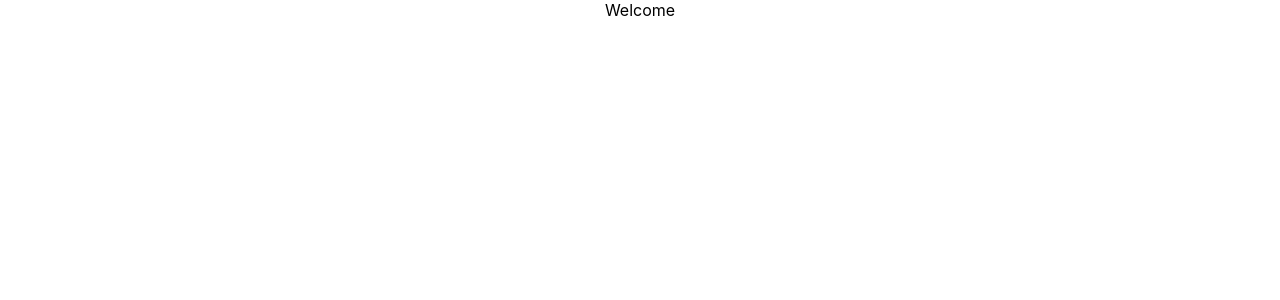
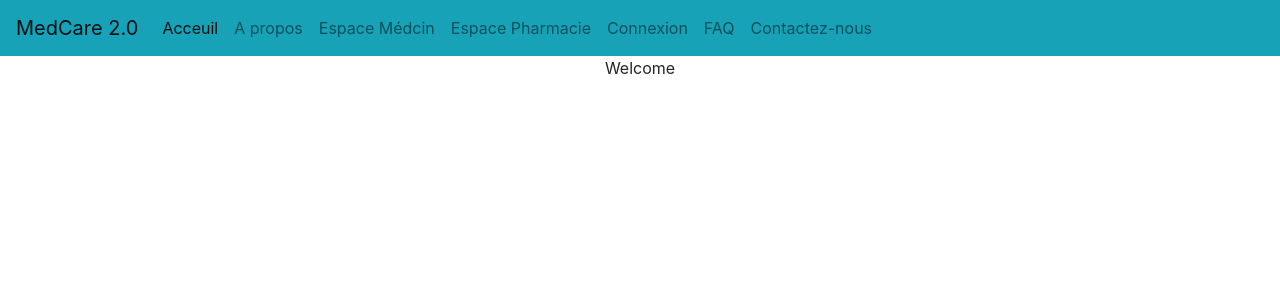
Before and after one commit to chaouielmehdi/medcare, a React (Create React App) app: page / in a window 1280 px wide. Shown: the top 300 px of the page. Built offline with nearby package versions, Linux system fonts and the light colour scheme.

Commit message:
Init Header

```diff
--- a/public/index.html
+++ b/public/index.html
@@ -5,39 +5,20 @@
 		<link rel="icon" href="%PUBLIC_URL%/favicon.ico" />
 		<meta name="viewport" content="width=device-width, initial-scale=1" />
 		<meta name="theme-color" content="#000000" />
-    <meta
-      name="description"
-      content="Web site created using create-react-app"
+		<meta name="description" content="Web site created using create-react-app" />
+		<link rel="apple-touch-icon" href="%PUBLIC_URL%/logo192.png" />
+		<link rel="manifest" href="%PUBLIC_URL%/manifest.json" />
+		<title>React App</title>
+		<link
+			rel="stylesheet"
+			href="https://stackpath.bootstrapcdn.com/bootstrap/4.5.2/css/bootstrap.min.css"
+			integrity="sha384-JcKb8q3iqJ61gNV9KGb8thSsNjpSL0n8PARn9HuZOnIxN0hoP+VmmDGMN5t9UJ0Z"
+			crossorigin="anonymous"
 		/>
-    <link rel="apple-touch-icon" href="%PUBLIC_URL%/logo192.png" />
-    <!--
-      manifest.json provides metadata used when your web app is installed on a
-      user's mobile device or desktop. See https://developers.google.com/web/fundamentals/web-app-manifest/
-    -->
-    <link rel="manifest" href="%PUBLIC_URL%/manifest.json" />
-    <!--
-      Notice the use of %PUBLIC_URL% in the tags above.
-      It will be replaced with the URL of the `public` folder during the build.
-      Only files inside the `public` folder can be referenced from the HTML.
-
-      Unlike "/favicon.ico" or "favicon.ico", "%PUBLIC_URL%/favicon.ico" will
-      work correctly both with client-side routing and a non-root public URL.
-      Learn how to configure a non-root public URL by running `npm run build`.
-    -->
-    <title>React App</title>
+		<link rel="stylesheet" href="path/to/font-awesome/css/font-awesome.min.css" />
 	</head>
 	<body>
 		<noscript>You need to enable JavaScript to run this app.</noscript>
 		<div id="root"></div>
-    <!--
-      This HTML file is a template.
-      If you open it directly in the browser, you will see an empty page.
-
-      You can add webfonts, meta tags, or analytics to this file.
-      The build step will place the bundled scripts into the <body> tag.
-
-      To begin the development, run `npm start` or `yarn start`.
-      To create a production bundle, use `npm run build` or `yarn build`.
-    -->
 	</body>
 </html>
--- a/src/App.tsx
+++ b/src/App.tsx
@@ -1,10 +1,14 @@
 import './App.css';
+import Header from './components/header/header';
 
 const App = () => {
   return (
+    <>
+    <Header />
     <div className="App">
       Welcome
     </div>
+    </>
   );
 }
 
--- /dev/null
+++ b/src/components/header/header.tsx
@@ -0,0 +1,56 @@
+import React from "react";
+import "./header.css";
+
+function Header() {
+	return (
+		<nav className="navbar navbar-expand-lg navbar-light bg-info">
+
+				<div>
+					<a className="navbar-brand" href="#">
+						MedCare 2.0
+					</a>
+				</div>
+				<div className="collapse navbar-collapse" id="navbarSupportedContent" >
+					<ul className="navbar-nav mr-auto">
+						<li className="nav-item active">
+							<a className="nav-link" href="#">
+								Acceuil
+							</a>
+						</li>
+						<li className="nav-item">
+							<a className="nav-link" href="#">
+								A propos
+							</a>
+						</li>
+						<li className="nav-item">
+							<a className="nav-link" href="#">
+								Espace Médcin
+							</a>
+						</li>
+						<li className="nav-item">
+							<a className="nav-link" href="#">
+								Espace Pharmacie
+							</a>
+						</li>
+						<li className="nav-item">
+							<a className="nav-link" href="#">
+								Connexion
+							</a>
+						</li>
+						<li className="nav-item">
+							<a className="nav-link" href="#">
+								FAQ
+							</a>
+						</li>
+						<li className="nav-item">
+							<a className="nav-link" href="#">
+								Contactez-nous
+							</a>
+						</li>
+					</ul>
+				</div>
+		</nav>
+	);
+}
+
+export default Header;
```
Also changed, not shown: src/components/header/header.css (added). Lines whose indentation alone changed are shown as unchanged.
